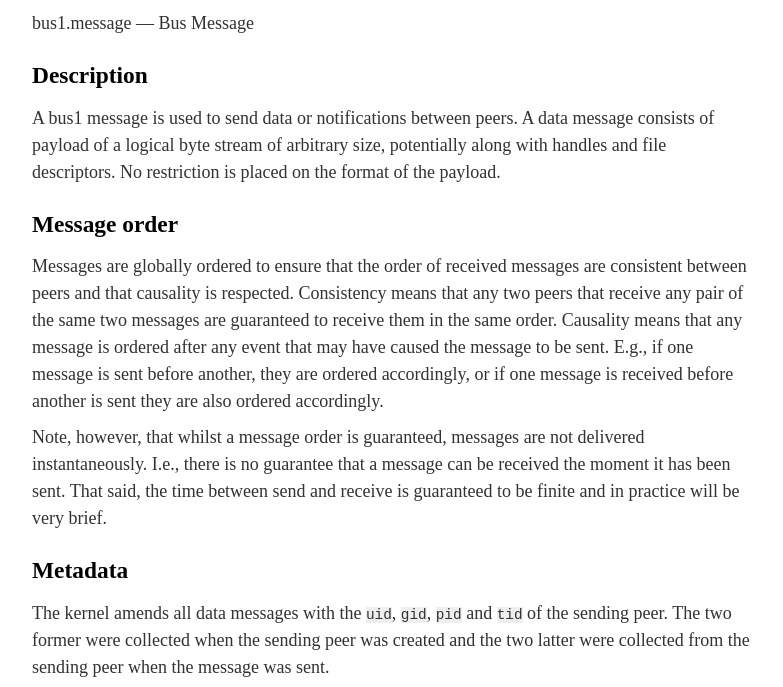
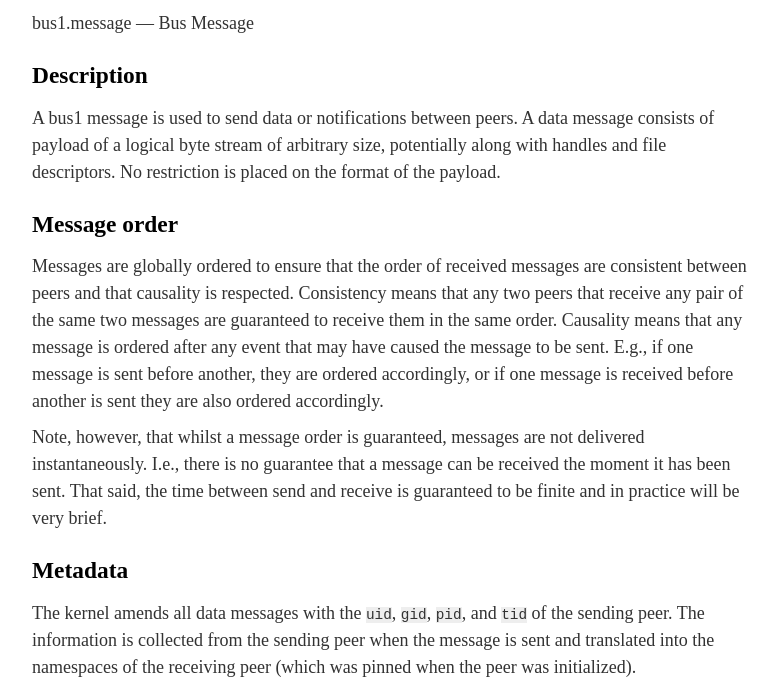
Before and after one commit to bus1/bus1.github.io, a plain HTML site: page bus1.message.html in a window 1280 px wide. Shown: the part 97-784 px from the top of the page, without its empty margins (248-1031 px from the left). Drawn offline with Linux system fonts and the light colour scheme.

Commit message:
Update from "documentation" repository

```diff
--- a/bus1.message.html
+++ b/bus1.message.html
@@ -27,10 +27,10 @@
       and receive is guaranteed to be finite and in practice will be very brief.
     </p></div><div class="refsect1"><a id="id-1.6"></a><h2>Metadata</h2><p>
       The kernel amends all data messages with the <code class="varname">uid</code>,
-      <code class="varname">gid</code>, <code class="varname">pid</code> and <code class="varname">tid</code>
-      of the sending peer. The two former were collected when the sending peer
-      was created and the two latter were collected from the sending peer when
-      the message was sent.
+      <code class="varname">gid</code>, <code class="varname">pid</code>, and <code class="varname">tid</code>
+      of the sending peer. The information is collected from the sending peer
+      when the message is sent and translated into the namespaces of the
+      receiving peer (which was pinned when the peer was initialized).
     </p></div><div class="refsect1"><a id="id-1.7"></a><h2>Quotas</h2><p>
       Any resources used by in-flight messages are subject to per-user quotas,
       accounted on the sending user. The number of in-flight file descriptors
@@ -172,10 +172,10 @@ struct bus1_msg_data {
                   node, even if that has since been released.
                 </p></dd><dt><span class="term"><code class="varname">uid</code></span></dt><dd><p>
                   The <code class="varname">uid</code> of the sending peer, at the time of
-                  creation.
+                  sending.
                 </p></dd><dt><span class="term"><code class="varname">gid</code></span></dt><dd><p>
                   The <code class="varname">gid</code> of the sending peer, at the time of
-                  creation.
+                  sending.
                 </p></dd><dt><span class="term"><code class="varname">pid</code></span></dt><dd><p>
                   The <code class="varname">pid</code> of the sending peer, at the time of
                   sending.
```
